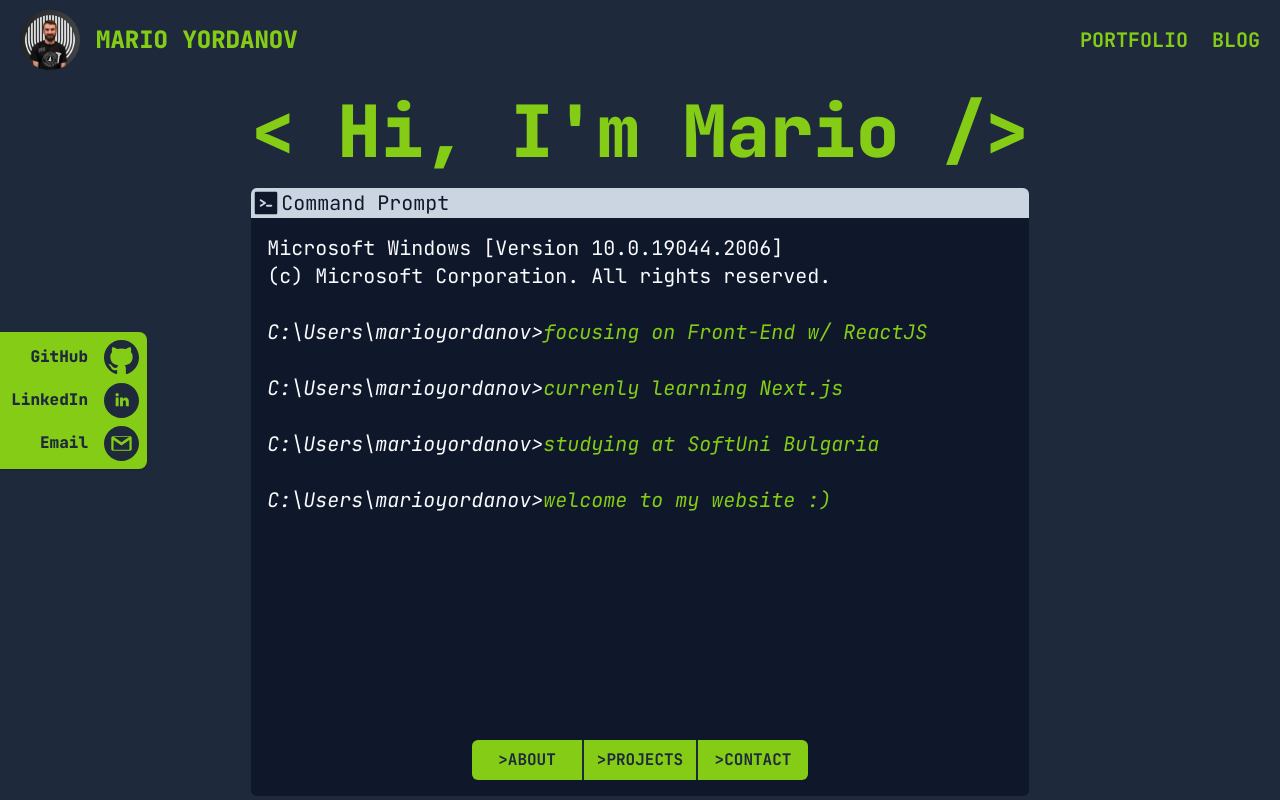
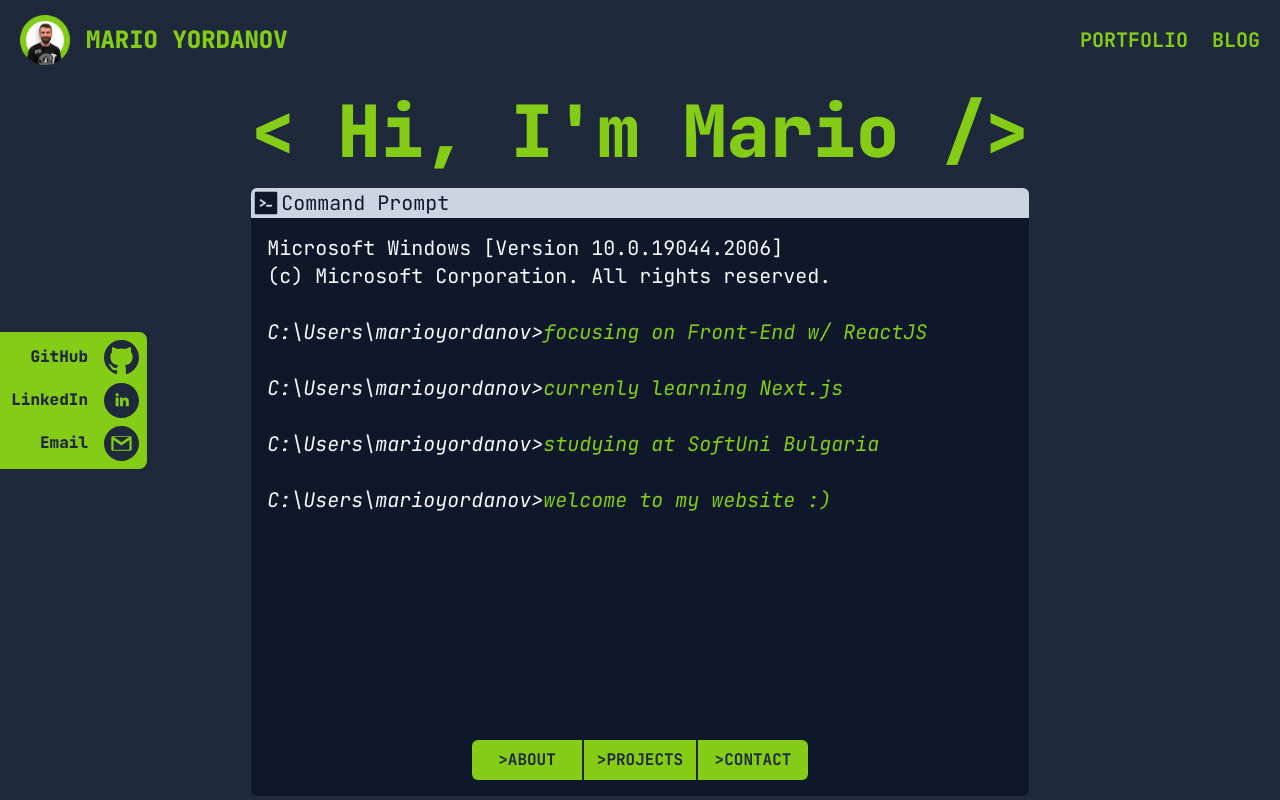
Before and after one commit to mariovyord/portfolio-v3, a Next.js app: page / in a window 1280 px wide. Shown: the top 800 px of the page. Built offline with nearby package versions, Linux system fonts and the light colour scheme.

Commit message:
change: profile pic and styles

```diff
--- a/components/header/header.tsx
+++ b/components/header/header.tsx
@@ -34,7 +34,9 @@ const Header = () => {
             <div className='m-auto h-full max-w-screen-2xl text-primary'>
                 <div className='flex h-full min-w-full justify-between px-5'>
                     <div className='flex h-full items-center text-2xl font-black uppercase gap-4 '>
-                        <Link href='/' ><Image className='hover:cursor-pointer transition-all' src='/images/site/profile-pic-80.png' alt='profile picture' width={60} height={60} /></Link>
+                        <Link href='/' >
+                            <Image className='pointer hover:cursor-pointer transition-all' src='/images/site/profile-pic.png' alt='profile picture' width={50} height={50} />
+                        </Link>
                         <Link href='/' >
                             <a className='hidden sm:inline hover:text-primary-focus'>Mario Yordanov</a>
                         </Link>
@@ -51,7 +53,7 @@ const Header = () => {
                             </ul>
                         </div>
                         <div onClick={() => toggleHamburger()} className='h-full sm:hidden'>
-                            <div className='flex h-full w-8 cursor-pointer items-center'>
+                            <div className='flex h-full w-8 cursor-pointer items-center pointer '>
                                 <div className={`${state.toggle ? 'flex' : 'flex flex-col'} gap-1`}>
                                     <div className={`${state.toggle && 'absolute right-3 rotate-45'} h-1 w-8 bg-primary transition-all`}></div>
                                     <div className={`${state.toggle ? '' : 'h-1 w-8'} bg-primary transition-all `}></div>
--- a/styles/globals.css
+++ b/styles/globals.css
@@ -15,7 +15,7 @@
         cursor: url(/images/cursor/cursor-standart.svg), auto;
     }
 
-    a[href], button, input[type="checkbox"], input[type="image"], input[type="submit"], label[for], select {
+    a[href], button, input[type="checkbox"], input[type="image"], input[type="submit"], label[for], select, .pointer {
         cursor: url(/images/cursor/cursor-pointer.svg), auto;
     }
   }
```
Also changed, not shown: public/images/site/profile-pic-80.png (deleted), public/images/site/profile-pic.png (added).
